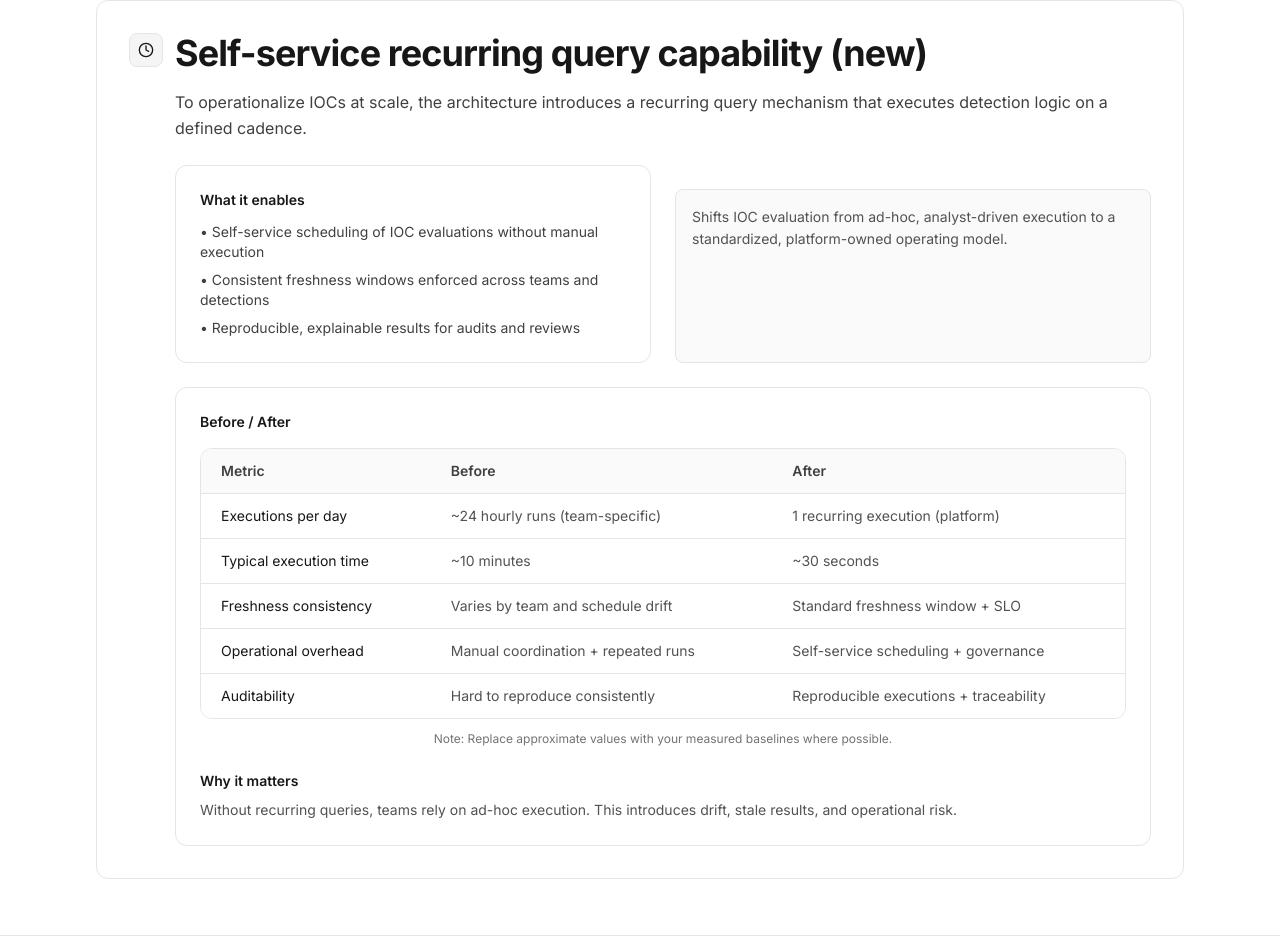
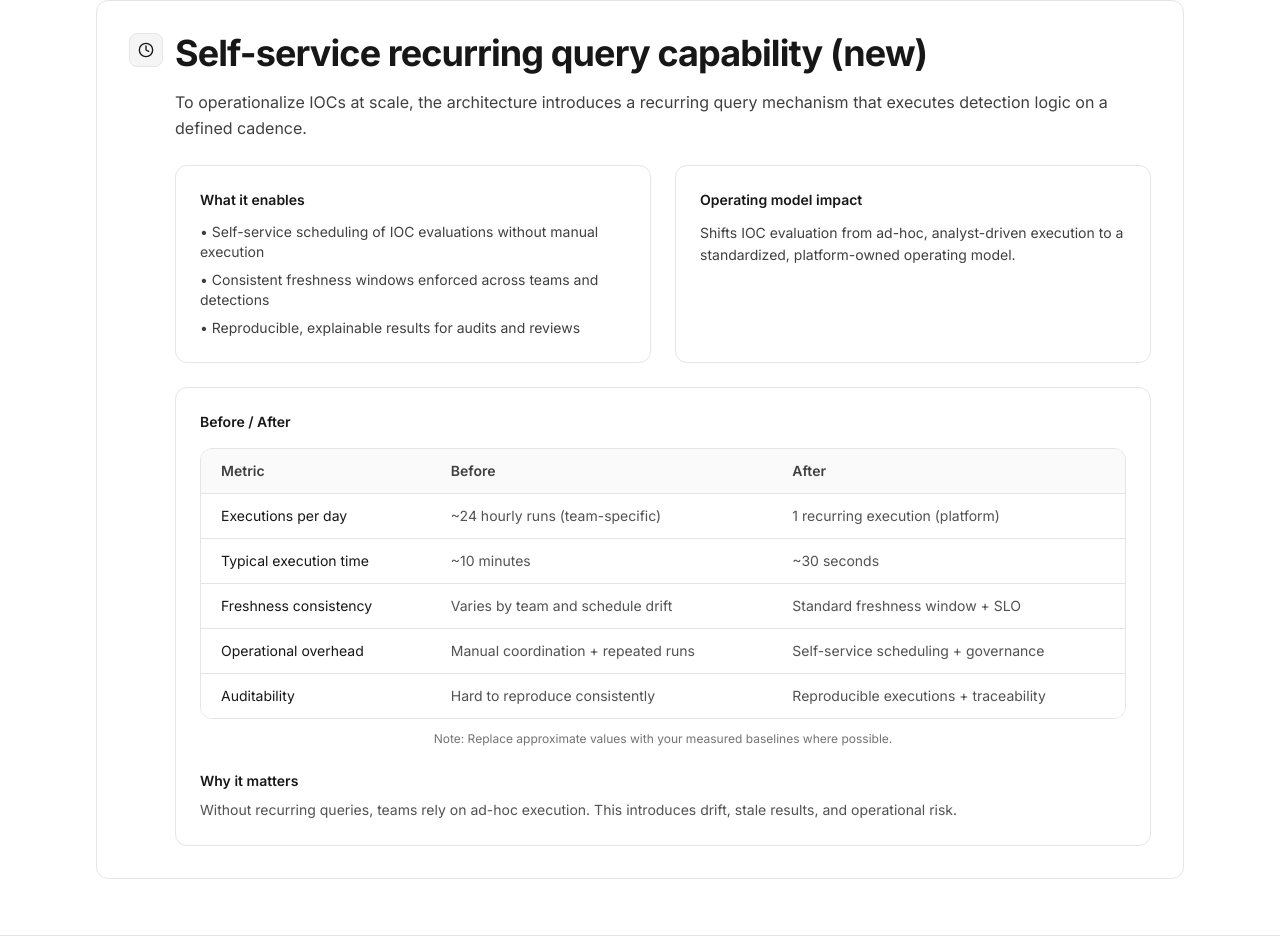
Before and after one commit to Rickimai/rickimai-site, a Next.js app: page /programs/ioc-integration/architecture in a window 1280 px wide. Shown: the part 1639-2591 px from the top of the page. Built offline with nearby package versions, Linux system fonts and the light colour scheme.

Commit message:
fixed formatting inconsistency issues with operating model impact

```diff
--- a/src/app/programs/ioc-integration/architecture/page.tsx
+++ b/src/app/programs/ioc-integration/architecture/page.tsx
@@ -198,8 +198,12 @@ export default function IOCIntegrationArchitecturePage() {
                     <li>• Reproducible, explainable results for audits and reviews</li>
                 </ul>
                 </div>
-                <div className="mt-6 rounded-lg border border-neutral-200 bg-neutral-50 p-4">
-                <p className="text-sm text-neutral-600 leading-relaxed">
+                <div className="rounded-xl border border-neutral-200 bg-white p-6">
+                <h3 className="text-sm font-semibold text-neutral-900">
+                    Operating model impact
+                </h3>
+
+                <p className="mt-3 text-sm text-neutral-700 leading-relaxed">
                     Shifts IOC evaluation from ad-hoc, analyst-driven execution to a
                     standardized, platform-owned operating model.
                 </p>
```
